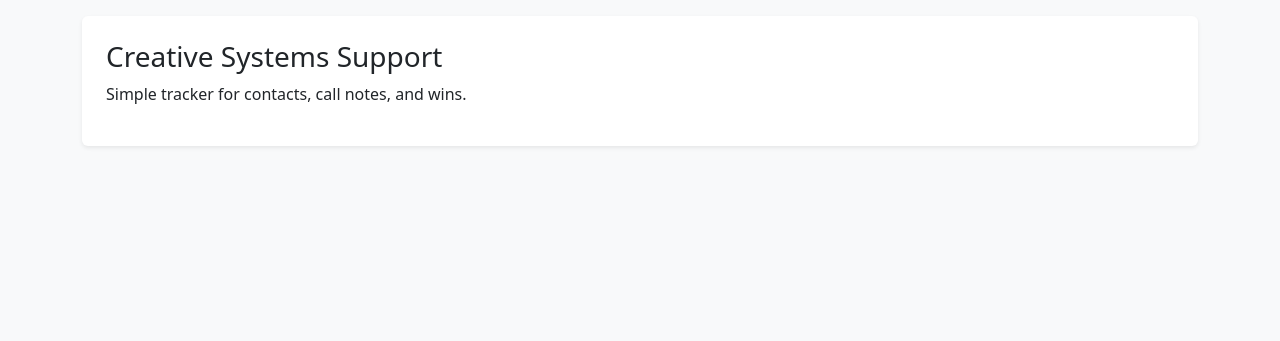
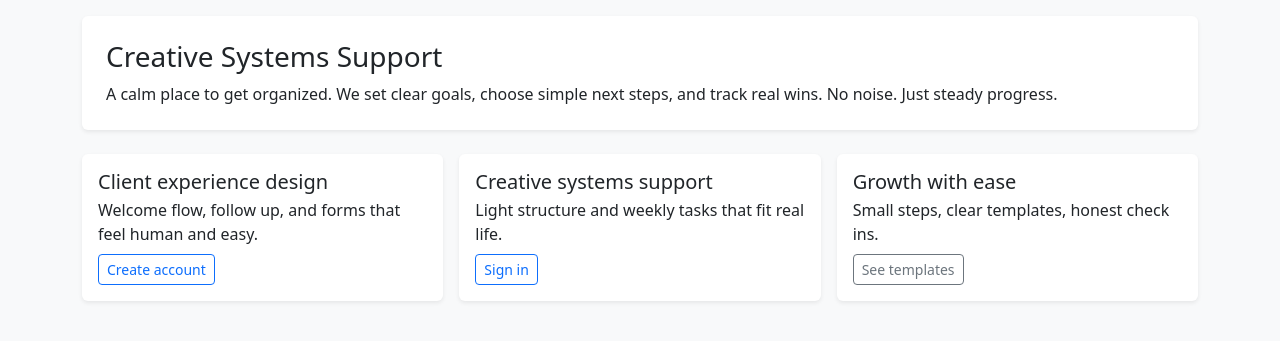
Before and after one commit to Jadette32/miniproject4JanelleHolcomb, a Django app: page / in a window 1280 px wide. Shown: the part 57-398 px from the top of the page. Run offline with Django 5.2, Linux system fonts and the light colour scheme.

Commit message:
Rewrite home page to reflect goals and simple offer

```diff
--- a/templates/clients/home.html
+++ b/templates/clients/home.html
@@ -1,7 +1,46 @@
 {% extends "base.html" %}
 {% block content %}
-<div class="p-4 bg-white rounded shadow-sm">
-  <h1 class="h3">Creative Systems Support</h1>
-  <p>Simple tracker for contacts, call notes, and wins.</p>
+
+<div class="p-4 bg-white rounded shadow-sm mb-4">
+  <h1 class="h3 mb-2">Creative Systems Support</h1>
+  <p class="mb-0">
+    A calm place to get organized. We set clear goals, choose simple next steps, and track real wins.
+    No noise. Just steady progress.
+  </p>
 </div>
+
+<div class="row g-3">
+  <div class="col-md-4">
+    <div class="bg-white p-3 rounded shadow-sm h-100">
+      <h5 class="mb-1">Client experience design</h5>
+      <p class="mb-2">Welcome flow, follow up, and forms that feel human and easy.</p>
+      {% if user.is_authenticated %}
+        <a class="btn btn-outline-primary btn-sm" href="{% url 'leads' %}">Open clients</a>
+      {% else %}
+        <a class="btn btn-outline-primary btn-sm" href="{% url 'register' %}">Create account</a>
+      {% endif %}
+    </div>
+  </div>
+
+  <div class="col-md-4">
+    <div class="bg-white p-3 rounded shadow-sm h-100">
+      <h5 class="mb-1">Creative systems support</h5>
+      <p class="mb-2">Light structure and weekly tasks that fit real life.</p>
+      {% if user.is_authenticated %}
+        <a class="btn btn-outline-primary btn-sm" href="{% url 'leads' %}">Start a profile</a>
+      {% else %}
+        <a class="btn btn-outline-primary btn-sm" href="{% url 'login' %}">Sign in</a>
+      {% endif %}
+    </div>
+  </div>
+
+  <div class="col-md-4">
+    <div class="bg-white p-3 rounded shadow-sm h-100">
+      <h5 class="mb-1">Growth with ease</h5>
+      <p class="mb-2">Small steps, clear templates, honest check ins.</p>
+      <a class="btn btn-outline-secondary btn-sm" href="{% url 'scripts' %}">See templates</a>
+    </div>
+  </div>
+</div>
+
 {% endblock %}
```
